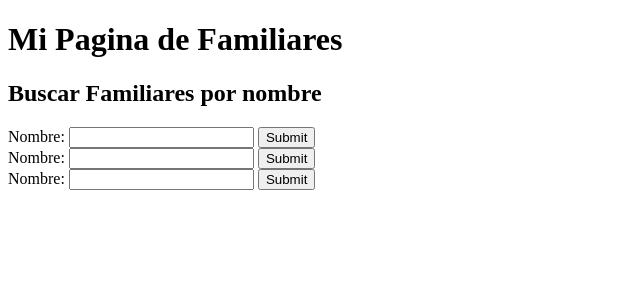
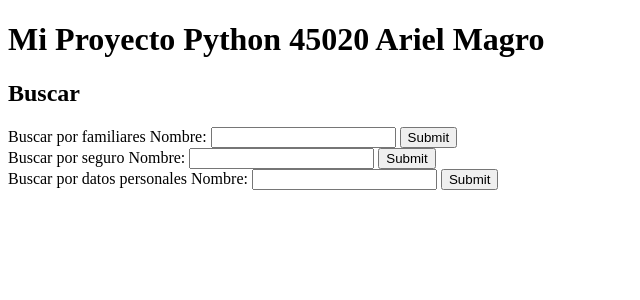
Before and after one commit to arielmagro/proyectofinal_python, a Django app: page /seguro/buscar in a window 1280 px wide. Shown: the top 300 px of the page, without its empty margins (0-640 px from the left). Run offline with Django 4.2, Linux system fonts and the light colour scheme.

Commit message:
sexto commit de mi proyecto final

```diff
--- a/ejemplo/forms.py
+++ b/ejemplo/forms.py
@@ -13,9 +13,9 @@ class FamiliarForm(forms.ModelForm):
 class Datos_PersonalesForm(forms.ModelForm):
   class Meta:
     model = Datos_Personales
-    fields = ['nombre', 'direccion', 'numero_pasaporte','numero_dni']
+    fields = ['nombre', 'direccion', 'numero_pasaporte','numero_dni', 'FactorSanguineo']
 
 class SeguroForm(forms.ModelForm):
   class Meta:
     model = Seguro
-    fields = ['nombredeplan', 'tipodeplan', 'numero_socio']
+    fields = ['nombre', 'tipodeplan', 'numero_socio']
--- a/ejemplo/models.py
+++ b/ejemplo/models.py
@@ -16,11 +16,11 @@ class Datos_Personales(models.Model):
     numero_dni = models.IntegerField()
     FactorSanguineo = models.CharField(max_length=100)
     def __str__(self):
-        return f"{self.nombre},{self.direccion},{self.numero_pasaporte},{self.numero_dni},{self.FactorSanguineo} {self.id}"
+        return f"{self.nombre},{self.direccion},{self.numero_pasaporte},{self.numero_dni},{self.FactorSanguineo},{self.id}"
 
 class Seguro(models.Model):
-    nombredeplan = models.CharField(max_length=100)
+    nombre = models.CharField(max_length=100)
     tipodeplan = models.CharField(max_length=200)
     numero_socio = models.IntegerField()
     def __str__(self):
-        return f"{self.nombredeplan}, {self.numero_socio},{self.tipodeplan} {self.id}"
+        return f"{self.nombre}, {self.numero_socio},{self.tipodeplan} {self.id}"
--- a/ejemplo/templates/ejemplo/ActualizarDatos_Personales.html
+++ b/ejemplo/templates/ejemplo/ActualizarDatos_Personales.html
@@ -2,8 +2,8 @@
 {% block titulo%} Modificar los Datos personales {% endblock %}
 {% block contenido %}
 
-<!-- Prestar aatención a la variable datosPersonales.id -->
-<form action="/datosPersonales/actualizar/{{ datosPersonales.id }}" method="post">
+<!-- Prestar atención a la variable datosPersonales.id -->
+<form action="/datosPersonales/actualizar/{{ Datos_Personales.id }}" method="post">
     {% csrf_token %}
     {{ form }}
     <input type="submit" value="Submit">
--- a/ejemplo/templates/ejemplo/base.html
+++ b/ejemplo/templates/ejemplo/base.html
@@ -9,7 +9,7 @@
 </head>
 
 <body>
-    <h1> Mi Pagina de Familiares </h1>
+    <h1> Mi Proyecto Python 45020 Ariel Magro </h1>
     <h2>{% block titulo %}{% endblock %}</h2>
     {% block contenido %}{% endblock %}
 </body>
--- a/ejemplo/templates/ejemplo/buscar.html
+++ b/ejemplo/templates/ejemplo/buscar.html
@@ -1,12 +1,31 @@
 {% extends 'ejemplo/base.html' %}
-{% block titulo%} Buscar Familiares por nombre {% endblock %}
+{% block titulo%} Buscar {% endblock %}
 {% block contenido %}
 
   <form action="/mi-familia/buscar" method="post">
+    <span>Buscar por familiares </span>
     {% csrf_token %}
     {{ form }}
     <input type="submit" value="Submit">
   </form>
+
+
+  <form action="/seguro/buscar" method="post">
+    <span>Buscar por seguro </span>
+    {% csrf_token %}
+    {{ form }}
+    <input type="submit" value="Submit">
+  </form>
+
+
+  <form action="/datosPersonales/buscar" method="post">
+    <span>Buscar por datos personales </span>
+    {% csrf_token %}
+    {{ form }}
+    <input type="submit" value="Submit">
+  </form>
+
+
 
   {% for familiar in lista_familiares %}
       <ul>
@@ -14,25 +33,13 @@
       </ul>
   {% endfor %}
 
-  <form action="/seguro/buscar" method="post">
-    {% csrf_token %}
-    {{ form }}
-    <input type="submit" value="Submit">
-  </form>
-
-  {% for familiar in lista_seguro %}
+  {% for Seguro in lista_seguro %}
       <ul>
-          <li> nombredeplan: {{Seguro.nombredeplan}}, tipodeplan: {{Seguro.tipodeplan}}, numero_socio: {{Seguro.numero_socio}}</li>
+          <li> Nombre: {{Seguro.nombre}}, tipodeplan: {{Seguro.tipodeplan}}, numero_socio: {{Seguro.numero_socio}}</li>
       </ul>
   {% endfor %}
 
-  <form action="/datosPersonales/buscar" method="post">
-    {% csrf_token %}
-    {{ form }}
-    <input type="submit" value="Submit">
-  </form>
-
-  {% for datos_personales in lista_datos_personales %}
+  {% for datos_personales in lista_datosPersonales %}
       <ul>
           <li> Nombre: {{datos_personales.nombre}}, Dirección: {{datos_personales.direccion}}, Pasaporte: {{datos_personales.numero_pasaporte}}, numero_dni: {{datos_personales.numero_dni}}, FactorSanguineo: {{datos_personales.FactorSanguineo}}</li>
       </ul>
--- a/ejemplo/templates/ejemplo/datosPersonales.html
+++ b/ejemplo/templates/ejemplo/datosPersonales.html
@@ -1,6 +1,6 @@
 {% extends 'ejemplo/base.html' %}
 {% block contenido %}
-{% for datospersonales in lista_datos_personales %}
+{% for datospersonales in lista_datosPersonales %}
 <ul>
     <li> Nombre: {{datospersonales.nombre}}, Dirección: {{datospersonales.direccion}}, Pasaporte: {{datospersonales.numero_pasaporte}}, Dni: {{datospersonales.numero_dni}}, factorsanguineo: {{datospersonales.FactorSanguineo}}
         <!-- Esto agrega un link al form de actulización-->
--- a/ejemplo/templates/ejemplo/seguro.html
+++ b/ejemplo/templates/ejemplo/seguro.html
@@ -2,7 +2,7 @@
 {% block contenido %}
 {% for Seguro in lista_seguro %}
 <ul>
-    <li> Nombre_De_Plan: {{Seguro.nombredeplan}}, Tipo_de_plan: {{Seguro.tipodeplan}}, Numero_de_spcio: {{Seguro.numero_socio}}
+    <li> Nombre_De_Plan: {{Seguro.nombre}}, Tipo_de_plan: {{Seguro.tipodeplan}}, Numero_de_spcio: {{Seguro.numero_socio}}
         <!-- Esto agrega un link al form de actulización-->
         <a href='actualizar/{{ Seguro.id }}'>Actualizar</a>
     </li>
--- a/ejemplo/views.py
+++ b/ejemplo/views.py
@@ -16,8 +16,8 @@ def monstrar_familiares(request):
     lista_familiares = Familiar.objects.all()
     return render(request, "ejemplo/familiares.html", {"lista_familiares": lista_familiares})
 def monstrar_Datos_Personales(request):
-    lista_datos_personales = Datos_Personales.objects.all()
-    return render(request, "ejemplo/datosPersonales.html", {"lista_datos_personales": lista_datos_personales})
+    lista_datosPersonales = Datos_Personales.objects.all()
+    return render(request, "ejemplo/datosPersonales.html", {"lista_datosPersonales": lista_datosPersonales})
 def monstrar_seguro(request):
     lista_seguro = Seguro.objects.all()
     return render(request, "ejemplo/seguro.html", {"lista_seguro": lista_seguro})
@@ -39,7 +39,7 @@ class BuscarFamiliar(View):
                                                         'lista_familiares':lista_familiares})
         return render(request, self.template_name, {"form": form})
 
-class BuscarFamiliar(View):
+class BuscarSeguro(View):
     form_class = Buscar
     template_name = 'ejemplo/buscar.html'
     initial = {"nombre":""}
@@ -50,13 +50,13 @@ class BuscarFamiliar(View):
         form = self.form_class(request.POST)
         if form.is_valid():
             nombre = form.cleaned_data.get("nombre")
-            lista_familiares = Familiar.objects.filter(nombre__icontains=nombre).all()
+            lista_seguro = Seguro.objects.filter(nombre__icontains=nombre).all()
             form = self.form_class(initial=self.initial)
             return render(request, self.template_name, {'form':form,
-                                                        'lista_familiares':lista_familiares})
+                                                        'lista_seguro':lista_seguro})
         return render(request, self.template_name, {"form": form})
 
-class BuscarFamiliar(View):
+class BuscarDatosPersonales(View):
     form_class = Buscar
     template_name = 'ejemplo/buscar.html'
     initial = {"nombre":""}
@@ -67,10 +67,10 @@ class BuscarFamiliar(View):
         form = self.form_class(request.POST)
         if form.is_valid():
             nombre = form.cleaned_data.get("nombre")
-            lista_familiares = Familiar.objects.filter(nombre__icontains=nombre).all()
+            lista_datosPersonales= Datos_Personales.objects.filter(nombre__icontains=nombre).all()
             form = self.form_class(initial=self.initial)
             return render(request, self.template_name, {'form':form,
-                                                        'lista_familiares':lista_familiares})
+                                                        'lista_datosPersonales':lista_datosPersonales})
         return render(request, self.template_name, {"form": form})
 
 class AltaFamiliar(View):
@@ -116,7 +116,7 @@ class AltaDatos_Personales(View):
 class AltaSeguro(View):
     form_class = SeguroForm
     template_name = 'ejemplo/alta_seguro.html'
-    initial = {"nombredeplan": "", "tipodeplan": "", "numero_socio": "" }
+    initial = {"nombre": "", "tipodeplan": "", "numero_socio": "" }
 
     def get(self, request):
         form = self.form_class(initial=self.initial)
@@ -165,20 +165,20 @@ class ActualizarDatos_Personales(View):
 
     # prestar atención ahora el method get recibe un parametro pk == primaryKey == identificador único
     def get(self, request, pk):
-        datospersonales = get_object_or_404(Datos_Personales, pk=pk)
-        form = self.form_class(instance=datospersonales)
-        return render(request, self.template_name, {'form': form, 'datospersonales': datospersonales})
+        DatosPersonales = get_object_or_404(Datos_Personales, pk=pk)
+        form = self.form_class(instance=DatosPersonales)
+        return render(request, self.template_name, {'form': form, 'Datos_Personales': DatosPersonales})
 
     # prestar atención ahora el method post recibe un parametro pk == primaryKey == identificador único
     def post(self, request, pk):
-        datospersonales = get_object_or_404(Datos_Personales, pk=pk)
-        form = self.form_class(request.POST, instance=datospersonales)
+        DatosPersonales = get_object_or_404(Datos_Personales, pk=pk)
+        form = self.form_class(request.POST, instance=DatosPersonales)
         if form.is_valid():
             form.save()
             msg_exito = f"se actualizó con éxito los datos personales de  {form.cleaned_data.get('nombre')}"
             form = self.form_class(initial=self.initial)
             return render(request, self.template_name, {'form': form,
-                                                        'familiar': datospersonales,
+                                                        'Datos_Personales': DatosPersonales,
                                                         'msg_exito': msg_exito})
 
         return render(request, self.template_name, {"form": form})
@@ -186,7 +186,7 @@ class ActualizarDatos_Personales(View):
 class Actualizarseguro(View):
     form_class = SeguroForm
     template_name = 'ejemplo/Actualizar_seguro.html'
-    initial = {"nombredeplan": "", "tipodeplan": "", "numero_socio": ""}
+    initial = {"nombre": "", "tipodeplan": "", "numero_socio": ""}
 
     # prestar atención ahora el method get recibe un parametro pk == primaryKey == identificador único
     def get(self, request, pk):
--- a/project/urls.py
+++ b/project/urls.py
@@ -19,7 +19,7 @@ from django.urls import path
 from ejemplo.views import (index, index_dos, index_tres,
                            imc, monstrar_familiares, BuscarFamiliar, AltaFamiliar,
                            ActualizarFamiliar, ActualizarDatos_Personales , Actualizarseguro,
-                           AltaDatos_Personales , AltaSeguro, monstrar_Datos_Personales , monstrar_seguro )
+                           AltaDatos_Personales , AltaSeguro, monstrar_Datos_Personales , monstrar_seguro , BuscarDatosPersonales , BuscarSeguro )
 #from blog.views import index as blog_index
 
 urlpatterns = [
@@ -39,6 +39,6 @@ urlpatterns = [
     path('mis-datos-personales/alta', AltaDatos_Personales.as_view()),
     path('seguro/', monstrar_seguro),
     path('datosPersonales/', monstrar_Datos_Personales),
-    path('seguro/buscar', BuscarFamiliar.as_view()),
-    path('datosPersonales/buscar', BuscarFamiliar.as_view()),
+    path('seguro/buscar', BuscarSeguro.as_view()),
+    path('datosPersonales/buscar', BuscarDatosPersonales.as_view()),
 ]
```
Also changed, not shown: seed_data.py (+8 -2 lines), README.md, ejemplo/migrations/0001_initial.py, ejemplo/migrations/0002_alter_datos_personales_factorsanguineo.py.
